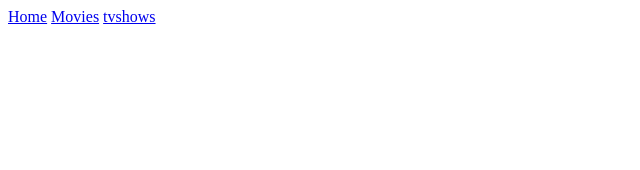
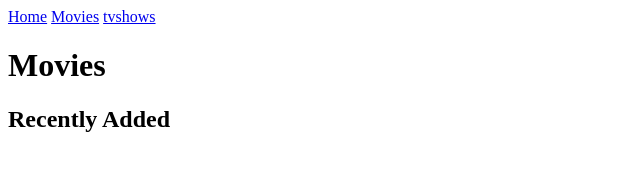
Before and after one commit to ViNU5H/Movie-TV-Show-Database, a plain HTML site: page movies.html in a window 1280 px wide. Shown: the whole page, without its empty margins (0-640 px from the left). Drawn offline with Linux system fonts and the light colour scheme.

Commit message:
Add h1 as Movies

```diff
--- a/movies.html
+++ b/movies.html
@@ -11,6 +11,7 @@
         <a href="movies.html">Movies</a>
         <a href="tvshows.html">tvshows</a>
     </nav>
-
+    <h1> Movies </h1>
+    <h2> Recently Added </h2>
 </body>
 </html>
```
